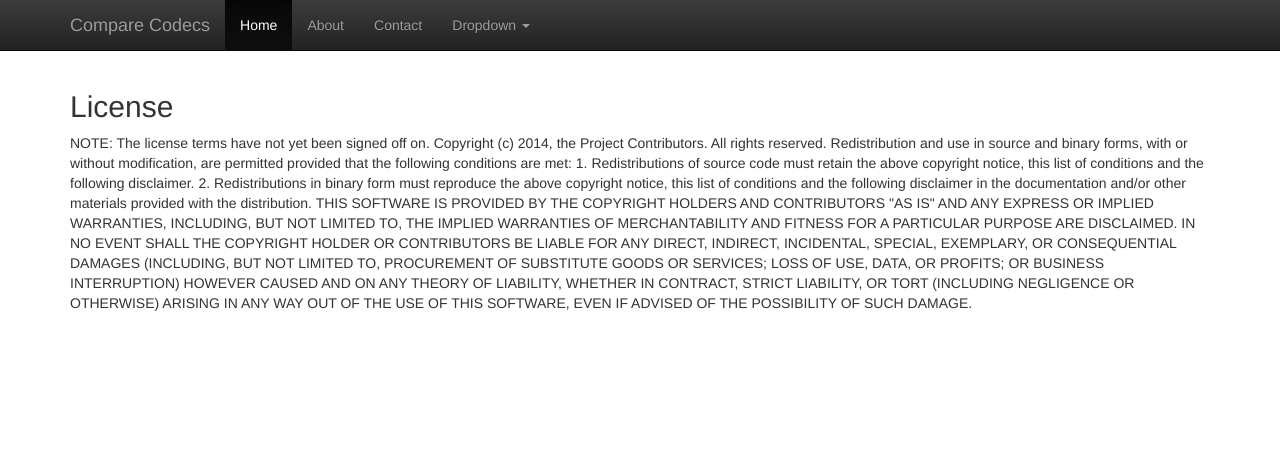
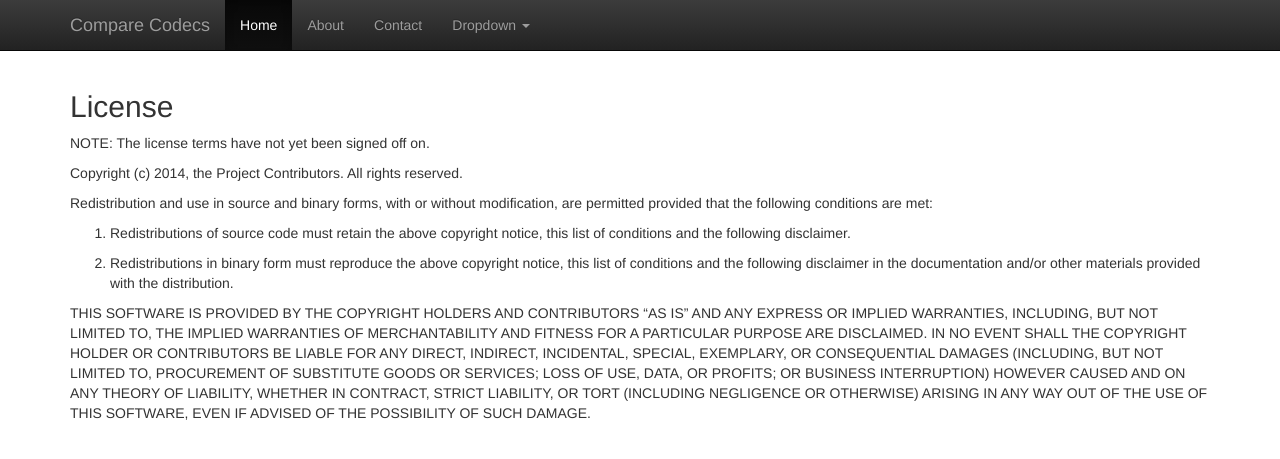
Before and after one commit to google/compare-codecs, a Jekyll site: the page built from website/license/index.md, in a window 1280 px wide. Shown: the top 459 px of the page. Built offline with Jekyll 4.4.1, drawn with Linux system fonts in a browser that asks for light colours; nearby versions of some CDN libraries.

Commit message:
Specify `markdown_ext`; rename pages `index.md`
Surprisingly, these steps are required to trigger
markdown transformation. Under-documented.
modified:   website/_config.yml
renamed:    website/agreement/index.html -> website/agreement/index.md
renamed:    website/concepts/index.html -> website/concepts/index.md
renamed:    website/contributing/index.html -> website/contributing/index.md
renamed:    website/license/index.html -> website/license/index.md
renamed:    website/results/index.html -> website/results/index.md

```diff
--- a/website/_config.yml
+++ b/website/_config.yml
@@ -3,11 +3,12 @@ host: lou.mtv
 port: 4000
 detach: false
 markdown: kramdown
+markdown_ext: markdown,md
 kramdown:
   auto_ids: true
   footnote_nr: 1
   entity_output: as_char
   toc_levels: 1..6
-  use_coderay: false
+  use_coderay: true
   parse_block_html: false
-pygments: true
+pygments: false
```
Also changed, not shown: website/agreement/index.md (renamed from website/agreement/index.html), website/concepts/index.md (renamed from website/concepts/index.html), website/contributing/index.md (renamed from website/contributing/index.html), website/license/index.md (renamed from website/license/index.html), website/results/index.md (renamed from website/results/index.html).
